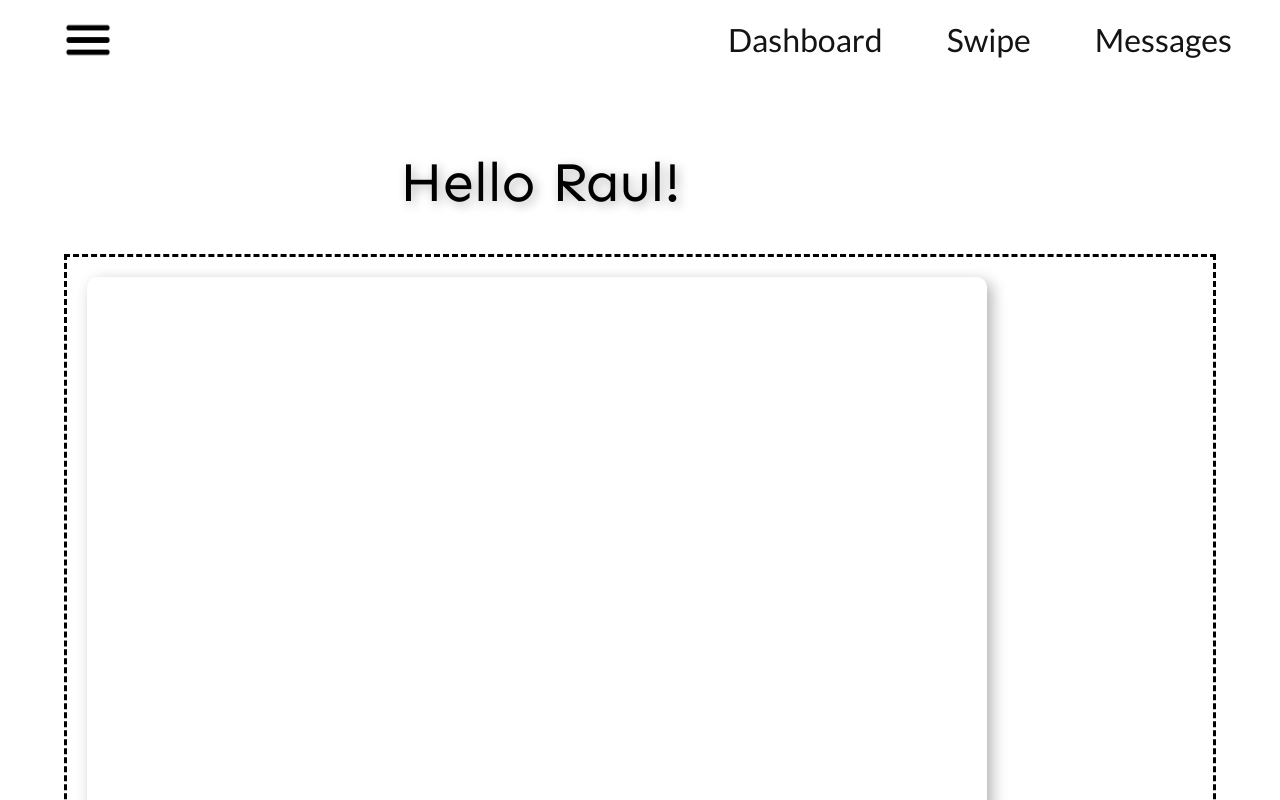
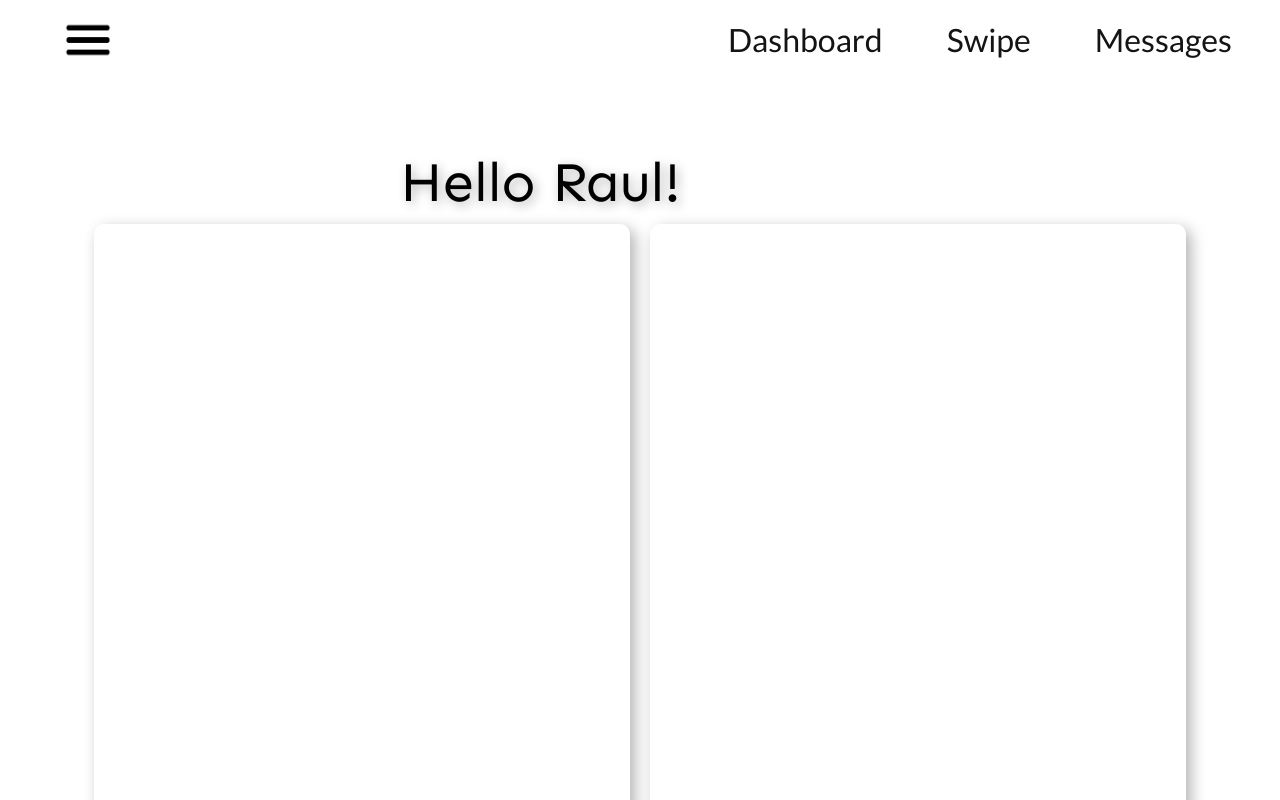
Before and after one commit to jel084/groupify, a React (Create React App) app in the folder groupify/: page / in a window 1280 px wide. Shown: the top 800 px of the page. Built offline with nearby package versions, Linux system fonts and the light colour scheme.

Commit message:
Boxes should be fixed

```diff
--- a/groupify/src/components/DashboardUI/Dashboard.css
+++ b/groupify/src/components/DashboardUI/Dashboard.css
@@ -41,35 +41,25 @@
 
 .container{
     display: flex;
-    flex-wrap: wrap;
-    width: 100%; /* Ensure full width */
-    max-width: 90%; /* Prevents container from being wider than the viewport */
-    height: 100%;
-    max-height: 90%;
-    margin: 30px; /* Removes default margins */
-    padding: 10px; /* Removes default padding */
-    box-sizing: border-box;
-    border: dashed;
-    margin-left: auto;
-    margin-right: auto;
-
+    justify-content: center;
+    align-items: center;
+    flex-wrap: nonwrap;
+    width: 90vw;
+    max-width: 100%;
+    height: 90vh;
+    max-height: 100%;
+    margin: auto;
+    padding: 20px;
 }
 
 .rectangle, .rectangle2{
-    height: 900px;
-    width: 900px;
+    flex: 1;
+    min-width: 300px;
+    max-width: 45vw;
+    height: 90vh;
     background-color: rgb(255, 255, 255);
     box-shadow: 5px 5px 15px rgba(0, 0, 0, 0.3);
     border-radius: 10px;
     margin: 10px;
+    position: relative;
 }
-
-/* .rectangle2{
-    height: 900px;
-    width: 900px;
-    background-color: rgb(255, 255, 255);
-    box-shadow: 5px 5px 15px rgba(0, 0, 0, 0.3);
-    border-radius: 10px;
-    margin: 10px;
-
-} */
```
